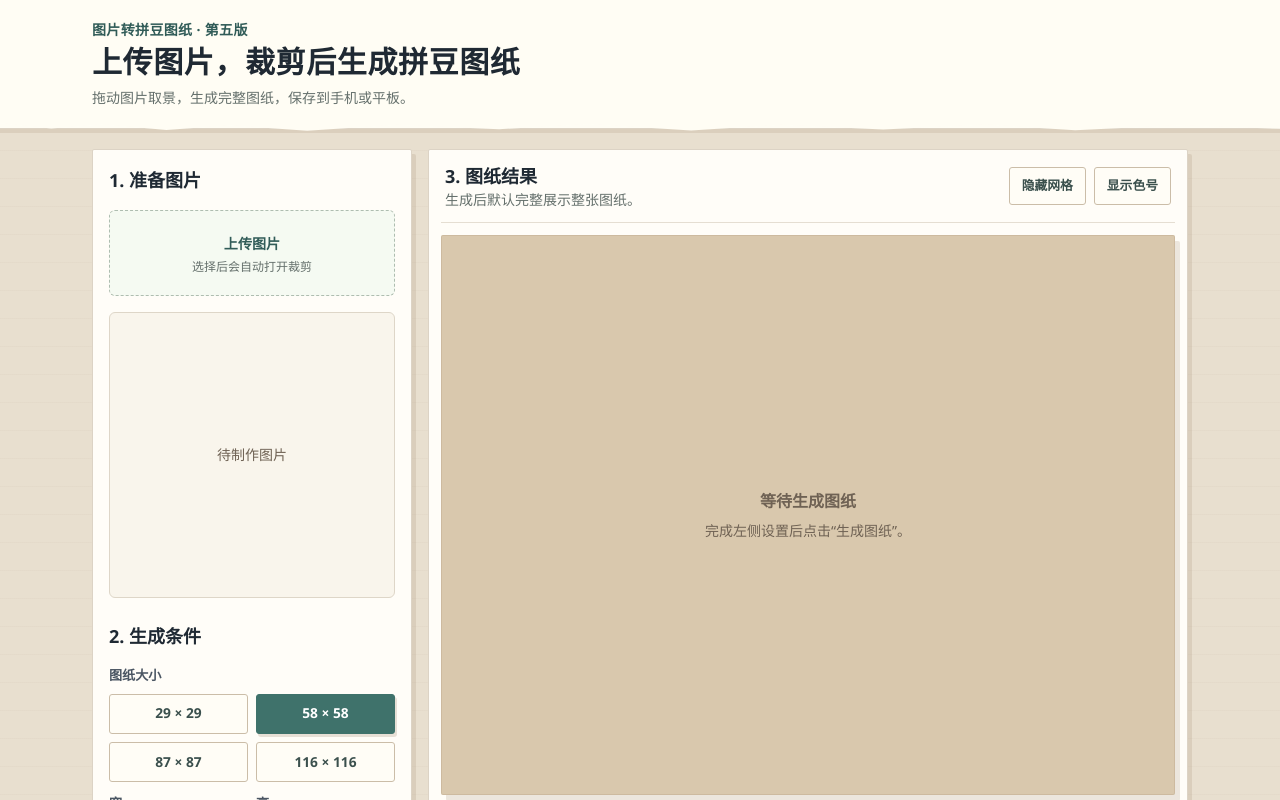
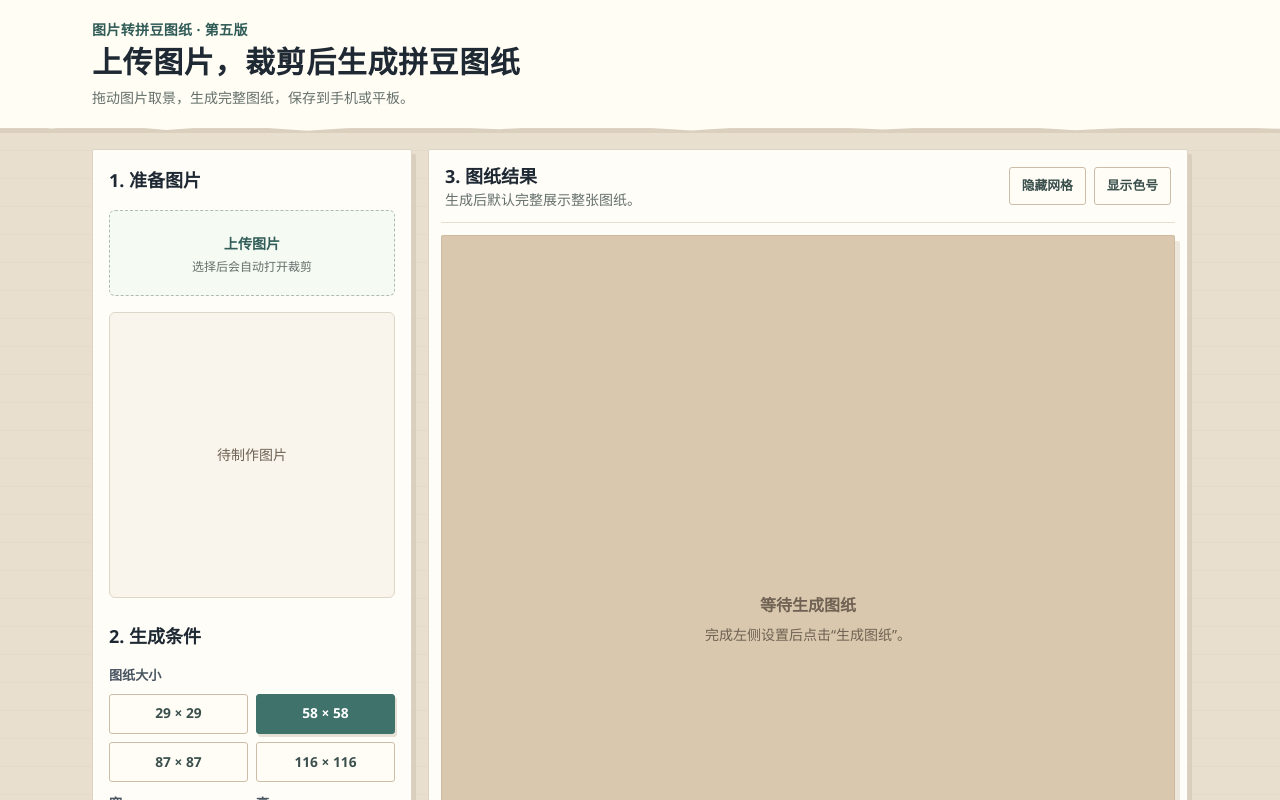
Before and after one commit to iy11oct/iy11-, a Next.js app: page / in a window 1280 px wide. Shown: the top 800 px of the page. Built offline with nearby package versions, Linux system fonts and the light colour scheme.

Commit message:
keep pattern workspace visible while scrolling

```diff
--- a/app/globals.css
+++ b/app/globals.css
@@ -406,7 +406,12 @@ main.min-h-screen h1 {
 @media (min-width: 1024px) {
   .pattern-stage {
     position: sticky;
-    top: 12px;
+    z-index: 2;
+    top: 16px;
+    height: calc(100vh - 32px);
+    min-height: 460px;
+    max-height: calc(100vh - 32px);
+    overscroll-behavior: contain;
   }
 }
 @media (max-width: 640px) {
```
